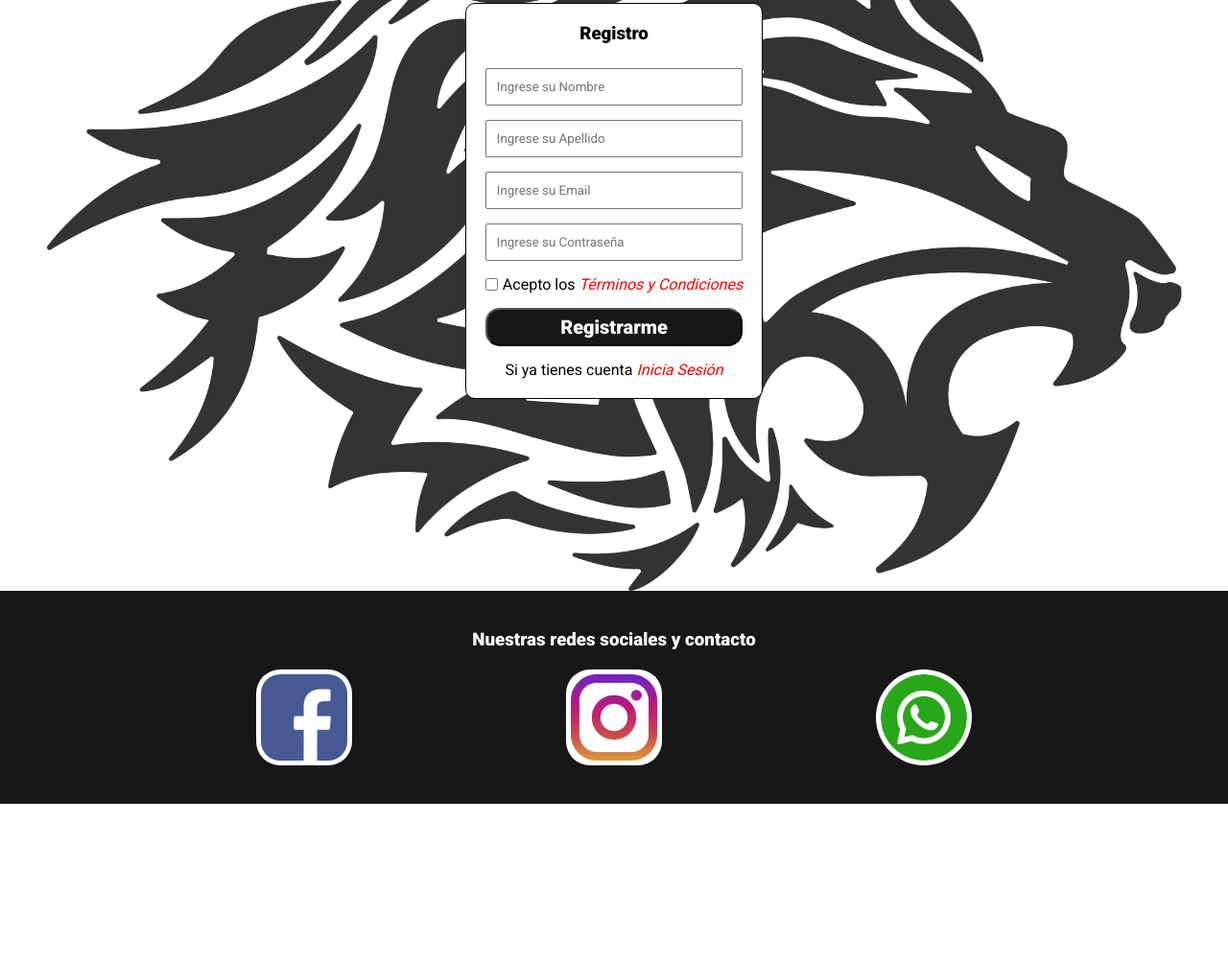
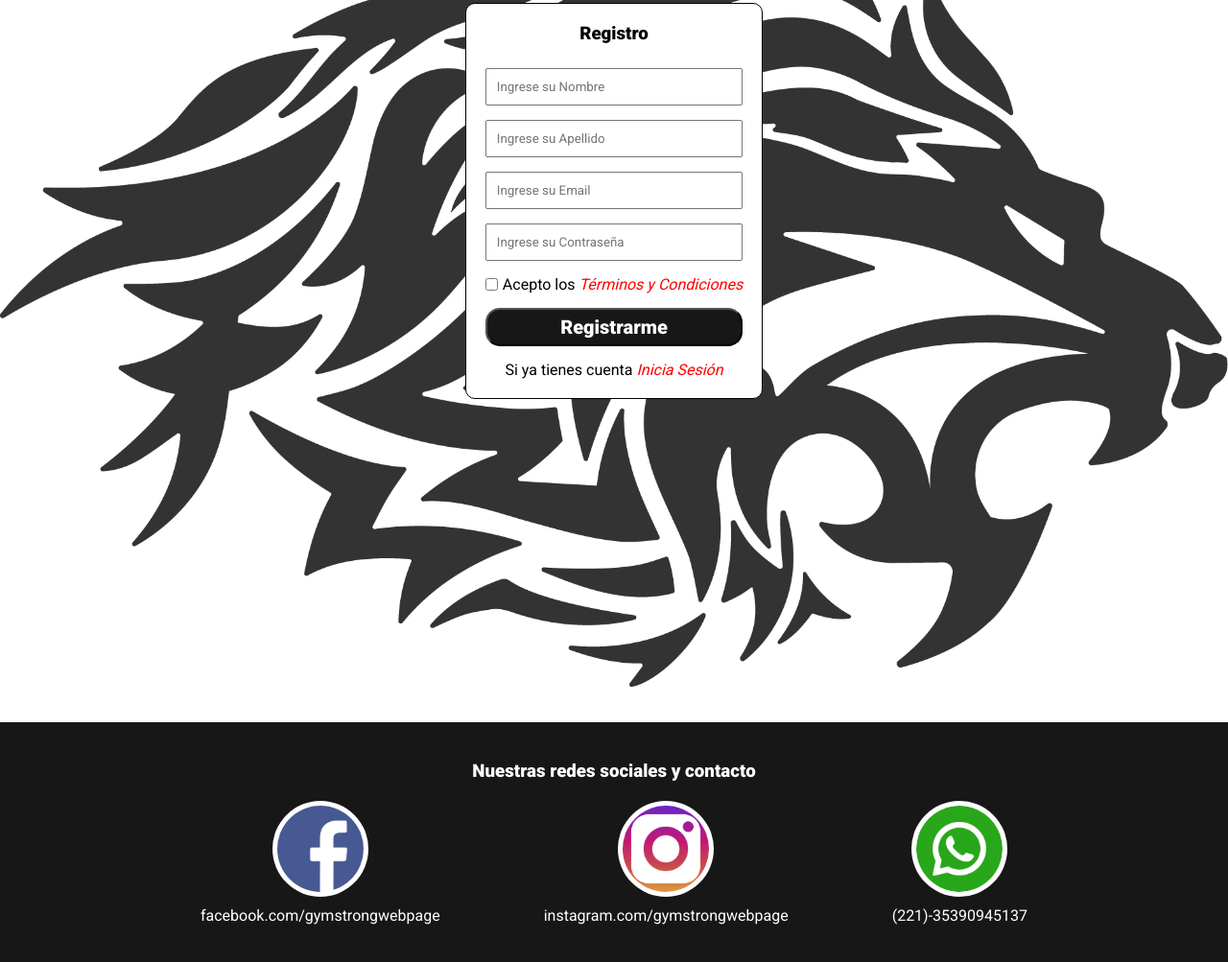
Before and after one commit to PedroMJ23/Gym-Project, a plain HTML site: page registro.html in a window 1280 px wide. Shown: the part 147-1150 px from the top of the page at 96% size. Before the commit the page ends 985 px from the top, so only its background shows below. Drawn offline with Linux system fonts and the light colour scheme; a web font is replaced by a local one.

Commit message:
Versión1.0

```diff
--- a/registro.html
+++ b/registro.html
@@ -68,9 +68,19 @@
                 <h3>Nuestras redes sociales y contacto</h3>
             </div>
             <div class="footer_class-img">
-                <img src="./assets/facebook.png" alt="">
-                <img src="./assets/instagram.png" alt="">
-                <img src="./assets/whatsapp (1).png" alt="">
+                <div class="img_info">
+
+                    <img src="./assets/facebook.png" alt="">
+                    <p>facebook.com/gymstrongwebpage</p>
+                </div>
+                <div class="img_info">
+                    <img src="./assets/instagram.png" alt="" id="insta_logo">
+                    <p>instagram.com/gymstrongwebpage</p>
+                </div>
+                <div class="img_info">
+                    <img src="./assets/whatsapp (1).png" alt="">
+                    <p>(221)-35390945137</p>
+                </div>
             </div>
         </div>
 
--- a/stylessheet.css
+++ b/stylessheet.css
@@ -528,8 +528,7 @@ body {
     background-position: center;
     background-size: contain;
     background-origin: content-box;
-
-
+    min-height: 900px;
 
 }
 
@@ -623,3 +622,15 @@ body {
     /* background-color: var(--color-light-grey); */
     border: solid red 3px;
 }
+.img_info{
+    display: flex;
+    align-items: center;
+    justify-content: center;
+    flex-direction: column;
+    gap: 10px;
+
+}
+.img_info img{
+    padding: 5px;
+    border-radius: 50px;
+}
```
Also changed, not shown: index.html (+20 -5 lines), registroyacceso.html (+13 -3 lines).
